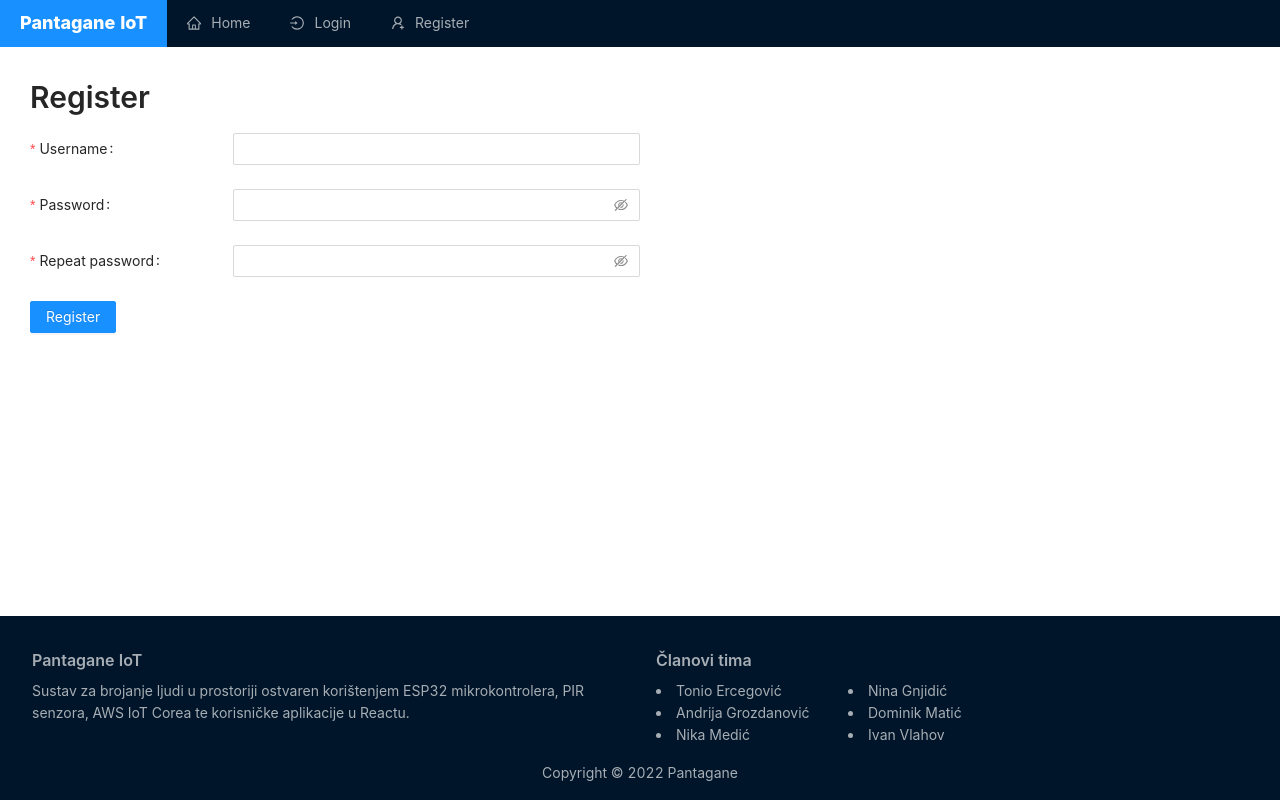
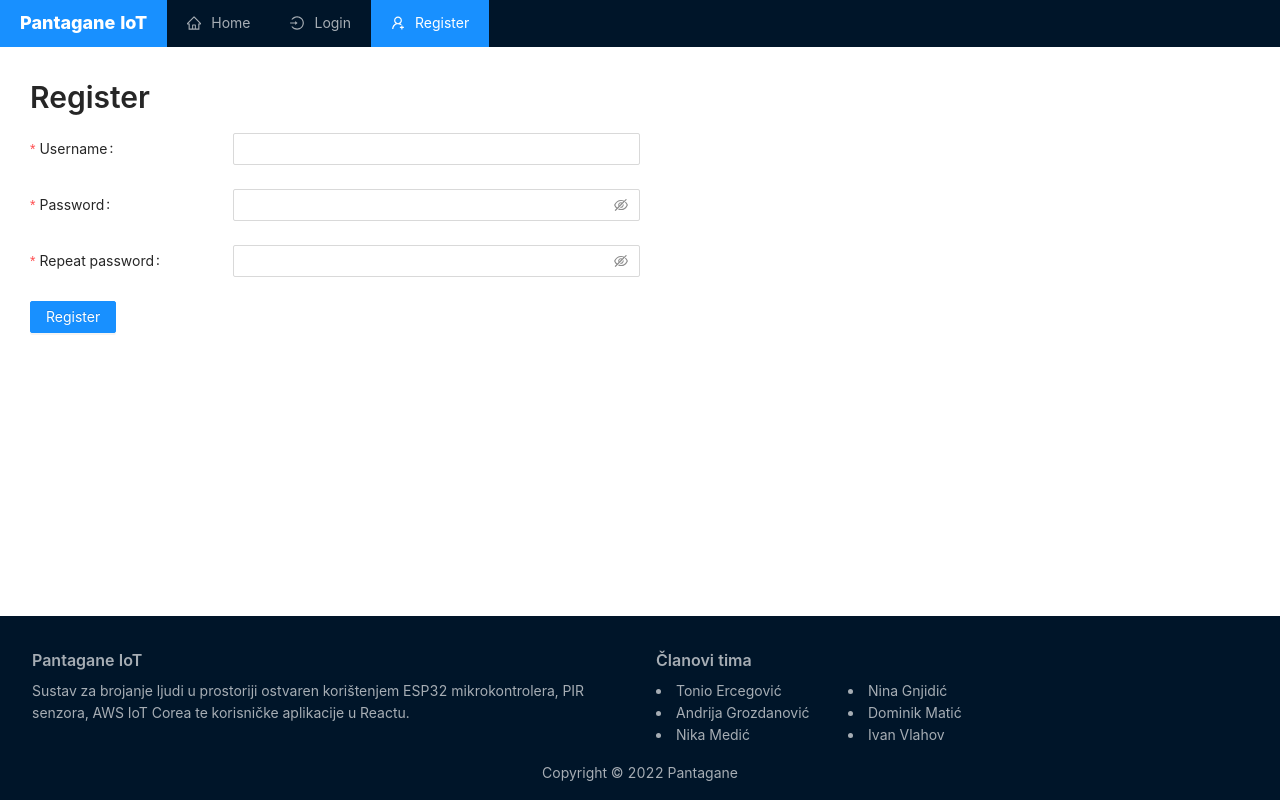
Before and after one commit to tonesija/pantagane, a React (Create React App) app in the folder frontend/: page /register in a window 1280 px wide. Built offline with nearby package versions, Linux system fonts and the light colour scheme.

Commit message:
Par popravaka: - dodan error handling u login - dodan username u navbar - promijenjena pravila za username u registeru - popravljen highlighting u navbaru

```diff
--- a/frontend/src/components/Header/Header.js
+++ b/frontend/src/components/Header/Header.js
@@ -3,11 +3,25 @@ import React from "react";
 import { Menu } from "antd";
 
 import "./header.scss";
+import { useLocation } from "react-router-dom";
 
 function Header({ items }) {
+  let location = useLocation();
+
+  const getKeys = () => {
+    const key = location.pathname.split("/")[1] || "home";
+    return key;
+  };
+
   return (
     <header className="header">
-      <Menu mode="horizontal" title="Pantagane" theme="dark" items={items} />
+      <Menu
+        mode="horizontal"
+        title="Pantagane"
+        theme="dark"
+        items={items}
+        selectedKeys={[`header-${getKeys()}`]}
+      />
     </header>
   );
 }
--- a/frontend/src/components/Header/header.scss
+++ b/frontend/src/components/Header/header.scss
@@ -6,3 +6,9 @@
 .header {
   flex-shrink: 0;
 }
+
+.header-no-hover:hover {
+  background-color: inherit !important;
+  color: inherit !important;
+  cursor: auto !important;
+}
--- a/frontend/src/pages/AppWrapper/AppWrapper.js
+++ b/frontend/src/pages/AppWrapper/AppWrapper.js
@@ -1,5 +1,5 @@
 import React, { useEffect, useState } from "react";
-import { Outlet, Link, useNavigate } from "react-router-dom";
+import { Outlet, Link, useNavigate, useLocation } from "react-router-dom";
 import { Header, Footer } from "../../components";
 
 import { checkToken, logout } from "../../services/authService";
@@ -10,6 +10,7 @@ import {
   LoginOutlined,
   LogoutOutlined,
   UserAddOutlined,
+  UserOutlined,
 } from "@ant-design/icons";
 
 import "./appWrapper.scss";
@@ -17,6 +18,7 @@ import "./appWrapper.scss";
 function AppWrapper() {
   const [isLoggedIn, setIsLoggedin] = useState(false);
   const navigate = useNavigate();
+  let location = useLocation();
 
   useEffect(() => {
     const fetchData = async () => {
@@ -33,9 +35,11 @@ function AppWrapper() {
     if (localStorage.getItem("user")) {
       setIsLoggedin(fetchData());
     } else {
-      setIsLoggedin(false);
+      if (isLoggedIn) {
+        setIsLoggedin(false);
+      }
     }
-  }, [navigate]);
+  }, [location]);
 
   const onLogout = () => {
     console.log("Logout clicked...");
@@ -45,6 +49,10 @@ function AppWrapper() {
     navigate("/");
   };
 
+  const getUser = () => {
+    return localStorage.getItem("user");
+  };
+
   const loggedInItems = [
     {
       label: <Link to="/dashboard">Dashboard</Link>,
@@ -52,9 +60,17 @@ function AppWrapper() {
       key: "header-dashboard",
     },
     {
-      label: <span onClick={onLogout}>Logout</span>,
+      label: <span>Logout</span>,
       icon: <LogoutOutlined />,
       key: "header-logout",
+      onClick: (e) => onLogout(),
+    },
+    {
+      label: <span>{getUser()}</span>,
+      icon: <UserOutlined />,
+      key: "header-user",
+      className: "header-no-hover",
+      style: { marginLeft: "auto" },
     },
   ];
 
--- a/frontend/src/pages/Login/Login.js
+++ b/frontend/src/pages/Login/Login.js
@@ -1,15 +1,16 @@
-import React, { useEffect } from "react";
+import React, { useEffect, useState } from "react";
 import { Form, Button, Input, Typography } from "antd";
 
 import { login } from "../../services/authService";
 import { useNavigate, useOutletContext } from "react-router-dom";
 
 function Login() {
+  const [errorMessage, setErrorMessage] = useState(null);
+
   const navigate = useNavigate();
   const [isLoggedIn] = useOutletContext();
 
   useEffect(() => {
-    console.log(isLoggedIn);
     if (isLoggedIn) {
       navigate("/dashboard");
     }
@@ -21,6 +22,8 @@ function Login() {
     // provjeri response i ovisno o njemu navigiraj
     if (response?.status === 200) {
       navigate("/dashboard");
+    } else {
+      setErrorMessage(response?.message);
     }
   };
 
@@ -38,7 +41,7 @@ function Login() {
         <Form.Item
           label="Username"
           name="username"
-          rules={[{ required: true, message: "Please input your username!" }]}
+          rules={[{ required: true, message: "Please enter your username!" }]}
         >
           <Input />
         </Form.Item>
@@ -46,7 +49,7 @@ function Login() {
         <Form.Item
           label="Password"
           name="password"
-          rules={[{ required: true, message: "Please input your password!" }]}
+          rules={[{ required: true, message: "Please enter your password!" }]}
         >
           <Input.Password />
         </Form.Item>
@@ -57,6 +60,8 @@ function Login() {
           </Button>
         </Form.Item>
       </Form>
+
+      <Typography.Text style={{ color: "red" }}>{errorMessage}</Typography.Text>
     </div>
   );
 }
--- a/frontend/src/pages/Register/Register.js
+++ b/frontend/src/pages/Register/Register.js
@@ -39,11 +39,11 @@ function Register() {
           label="Username"
           name="username"
           rules={[
-            { required: true, message: "Please input your username!" },
+            { required: true, message: "Please enter your username!" },
             {
-              pattern: /^[A-Za-z][A-Za-z0-9]{5,23}$/,
+              pattern: /^[A-Za-z0-9]{1,24}$/,
               message:
-                "Username must consist of uppercase or lowercase letters, or numbers, must start with a letter and must be between 6 and 24 characters.",
+                "Username must consist of uppercase or lowercase letters, or numbers, and must be between 1 and 24 characters.",
             },
           ]}
         >
@@ -54,7 +54,7 @@ function Register() {
           label="Password"
           name="password"
           rules={[
-            { required: true, message: "Please input your password!" },
+            { required: true, message: "Please enter your password!" },
             {
               pattern: /^(?=.*[a-z])(?=.*[A-Z])(?=.*[0-9]).{8,24}$/,
               message:
```
